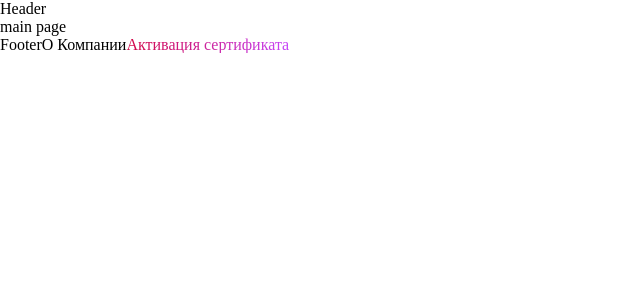
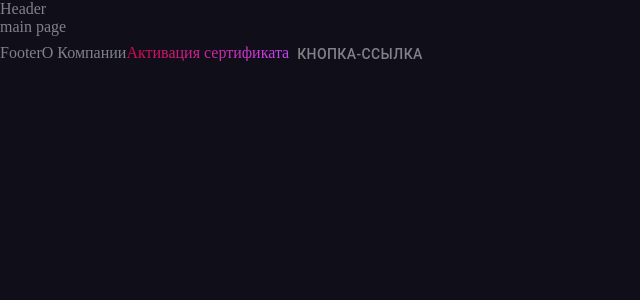
Before and after one commit to ilia-io/movie-portal, a Next.js app: page / in a window 1280 px wide. Shown: the top 300 px of the page, without its empty margins (0-640 px from the left). Built offline with nearby package versions, Linux system fonts and the light colour scheme.

Commit message:
feat: add mui theme

```diff
--- a/src/pages/_app.tsx
+++ b/src/pages/_app.tsx
@@ -3,13 +3,17 @@ import '@/styles/globals.scss';
 import Layout from '@/widgets/Layout';
 import type { AppProps } from 'next/app';
 import { Provider } from 'react-redux';
+import { ThemeProvider } from '@mui/material/styles';
+import theme from '@/shared/config/muiTheme';
 
 export default function App({ Component, pageProps }: AppProps) {
   return (
-    <Layout>
-      <Provider store={store}>
-        <Component {...pageProps} />
-      </Provider>
-    </Layout>
+    <ThemeProvider theme={theme}>
+      <Layout>
+        <Provider store={store}>
+          <Component {...pageProps} />
+        </Provider>
+      </Layout>
+    </ThemeProvider>
   );
 }
--- /dev/null
+++ b/src/shared/config/muiTheme.tsx
@@ -0,0 +1,29 @@
+import { createTheme } from '@mui/material/styles';
+import { ThemeOptions } from '@mui/material/styles';
+
+export const themeOptions: ThemeOptions = {
+  palette: {
+    mode: 'dark',
+    primary: {
+      main: '#828187',
+    },
+    secondary: {
+      main: '#A869F0',
+    },
+    success: {
+      main: '#73a32f',
+    },
+    info: {
+      main: '#FF0F4D',
+    },
+    background: {
+      default: '#100E19',
+    },
+    error: {
+      main: '#FF542E',
+    },
+  },
+};
+
+const theme = createTheme(themeOptions);
+export default theme;
--- /dev/null
+++ b/src/shared/ui/ButtonLink/ButtonLink.tsx
@@ -0,0 +1,17 @@
+import React from 'react';
+import Button from '@mui/material/Button';
+
+type Props = {
+  name?: string;
+  to?: string;
+};
+
+const ButtonLink = ({ name = 'Кнопка-Ссылка', to = '#' }: Props) => {
+  return (
+    <Button href={to} target="_blank" rel="noreferrer">
+      {name}
+    </Button>
+  );
+};
+
+export default ButtonLink;
--- a/src/shared/ui/TextLink/TextLink.tsx
+++ b/src/shared/ui/TextLink/TextLink.tsx
@@ -8,13 +8,7 @@ type Props = {
 
 const TextLink = ({ name = 'Ссылка', to = '#' }: Props) => {
   return (
-    <Link
-      href={to}
-      underline="none"
-      color="inherit"
-      target="_blank"
-      rel="noreferrer"
-    >
+    <Link href={to} underline="none" target="_blank" rel="noreferrer">
       {name}
     </Link>
   );
--- a/src/styles/globals.scss
+++ b/src/styles/globals.scss
@@ -1,3 +1,5 @@
+@import './colors';
+
 * {
   box-sizing: border-box;
   padding: 0;
@@ -8,6 +10,8 @@ html,
 body {
   max-width: 100vw;
   overflow-x: hidden;
+  background-color: $bg-main;
+  color: $link;
 }
 
 a {
--- a/src/widgets/Footer.tsx
+++ b/src/widgets/Footer.tsx
@@ -1,3 +1,4 @@
+import ButtonLink from '@/shared/ui/ButtonLink/ButtonLink';
 import GradientTextLink from '@/shared/ui/GradientTextLink/GradientTextLink';
 import TextLink from '@/shared/ui/TextLink/TextLink';
 import React from 'react';
@@ -13,6 +14,7 @@ const Footer = (props: Props) => {
         name="Активация сертификата"
         to="https://www.ivi.ru/cert"
       />
+      <ButtonLink />
     </div>
   );
 };
```
